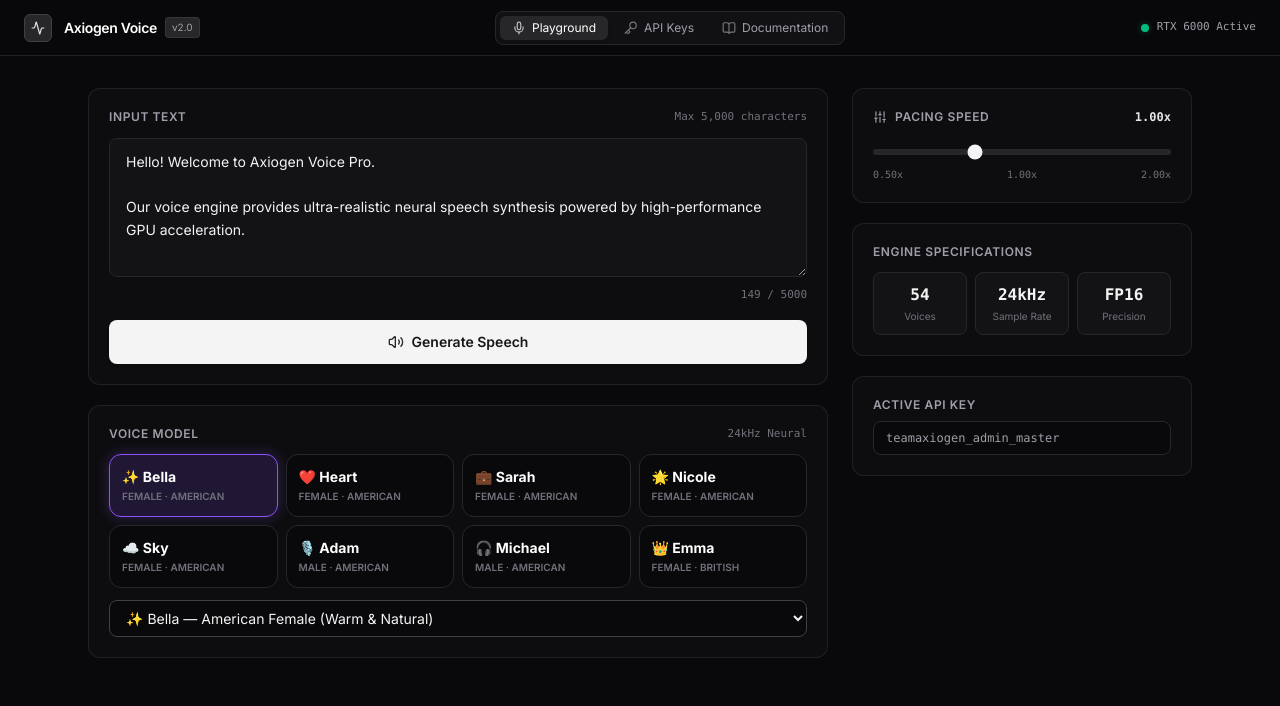
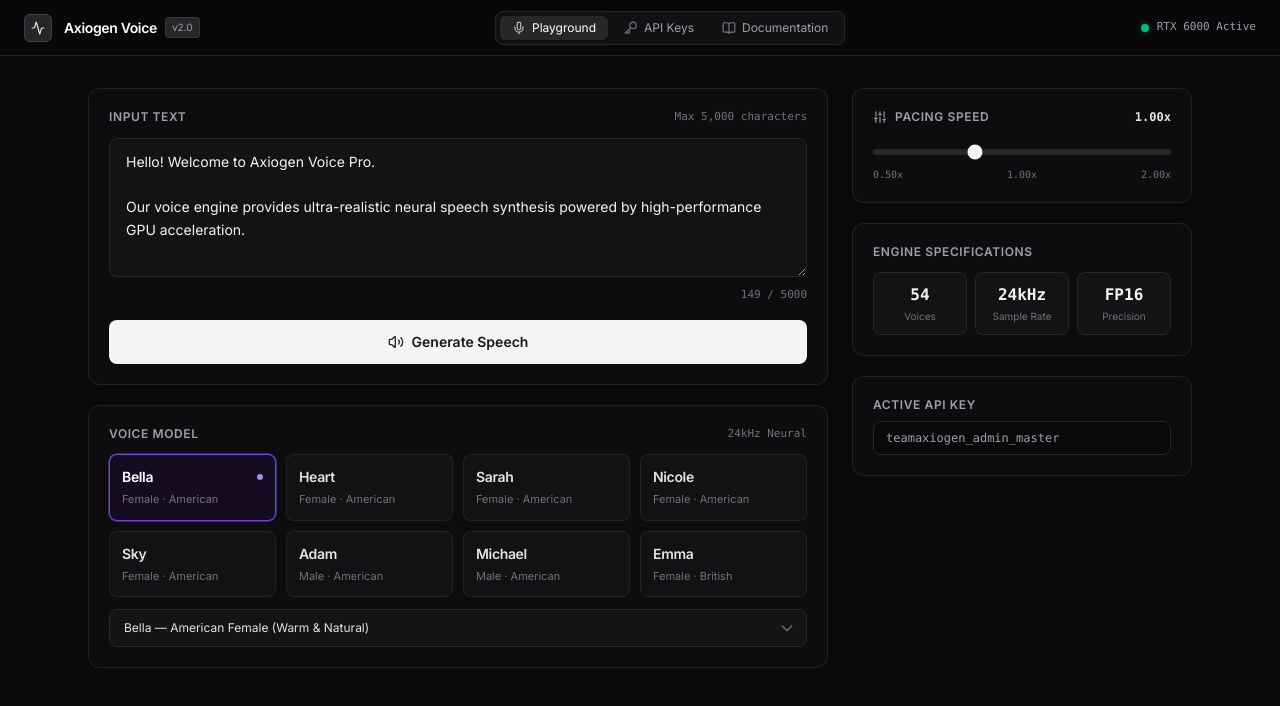
Before and after one commit to axiogenai/axiogen-voice-web, a React (Vite) app: page / in a window 1280 px wide. Shown: the top 706 px of the page. Built offline with nearby package versions, Linux system fonts and the light colour scheme.

Commit message:
feat: modern enterprise UI redesign (no emojis, professional styling) for src/components/VoiceGrid.tsx

```diff
--- a/src/components/VoiceGrid.tsx
+++ b/src/components/VoiceGrid.tsx
@@ -8,37 +8,57 @@ interface VoiceGridProps {
 export function VoiceGrid({ selected, onSelect }: VoiceGridProps) {
   return (
     <div className="space-y-3">
-      <div className="grid grid-cols-4 gap-2 sm:grid-cols-4">
-        {VOICES.slice(0, 8).map((v: Voice) => (
+      <div className="grid grid-cols-2 sm:grid-cols-4 gap-2.5">
+        {VOICES.slice(0, 8).map((v: Voice) => {
+          const isSelected = selected === v.id
+          return (
             <button
               key={v.id}
+              type="button"
               onClick={() => onSelect(v.id)}
-            className={`rounded-xl border p-3 text-left transition-all duration-150 cursor-pointer
-              ${selected === v.id
-                ? 'border-violet-500 bg-violet-500/15 shadow-[0_0_14px_rgba(139,92,246,0.3)]'
-                : 'border-zinc-800 bg-zinc-950 hover:border-zinc-600 hover:bg-zinc-800'
+              className={`group relative flex flex-col justify-between rounded-lg border p-3 text-left transition-all duration-150 cursor-pointer
+                ${isSelected
+                  ? 'border-violet-500/80 bg-violet-950/20 text-white shadow-sm ring-1 ring-violet-500/40'
+                  : 'border-zinc-800/80 bg-zinc-900/50 hover:border-zinc-700 hover:bg-zinc-900 text-zinc-300'
                 }`}
             >
-            <div className="text-sm font-bold text-white">{v.emoji} {v.name}</div>
-            <div className="text-[10px] font-semibold uppercase text-zinc-500 mt-0.5">
+              <div className="flex items-center justify-between w-full mb-1">
+                <span className={`text-sm font-semibold tracking-tight ${isSelected ? 'text-white' : 'text-zinc-200'}`}>
+                  {v.name}
+                </span>
+                <span
+                  className={`h-1.5 w-1.5 rounded-full transition-colors ${
+                    isSelected ? 'bg-violet-400' : 'bg-transparent group-hover:bg-zinc-600'
+                  }`}
+                />
+              </div>
+              <div className="text-[11px] font-medium text-zinc-500">
                 {v.gender} · {v.accent}
               </div>
             </button>
-        ))}
+          )
+        })}
       </div>
 
-      {/* Full dropdown for all voices */}
+      {/* Full Voice Selector Dropdown */}
+      <div className="relative">
         <select
           value={selected}
           onChange={e => onSelect(e.target.value)}
-        className="w-full rounded-lg border border-zinc-700 bg-zinc-950 px-3 py-2 text-sm text-zinc-100 outline-none focus:border-violet-500"
+          className="w-full appearance-none rounded-lg border border-zinc-800 bg-zinc-900/70 px-3.5 py-2.5 text-xs font-medium text-zinc-200 outline-none hover:border-zinc-700 focus:border-violet-500 focus:ring-1 focus:ring-violet-500 transition-colors cursor-pointer"
         >
           {VOICES.map(v => (
-          <option key={v.id} value={v.id}>
-            {v.emoji} {v.name} — {v.accent} {v.gender} ({v.style})
+            <option key={v.id} value={v.id} className="bg-zinc-900 text-zinc-200">
+              {v.name} — {v.accent} {v.gender} ({v.style})
             </option>
           ))}
         </select>
+        <div className="pointer-events-none absolute inset-y-0 right-0 flex items-center px-3 text-zinc-500">
+          <svg className="h-4 w-4" fill="none" stroke="currentColor" viewBox="0 0 24 24">
+            <path strokeLinecap="round" strokeLinejoin="round" strokeWidth="2" d="M19 9l-7 7-7-7" />
+          </svg>
+        </div>
+      </div>
     </div>
   )
 }
```
Lines whose indentation alone changed are shown as unchanged.
